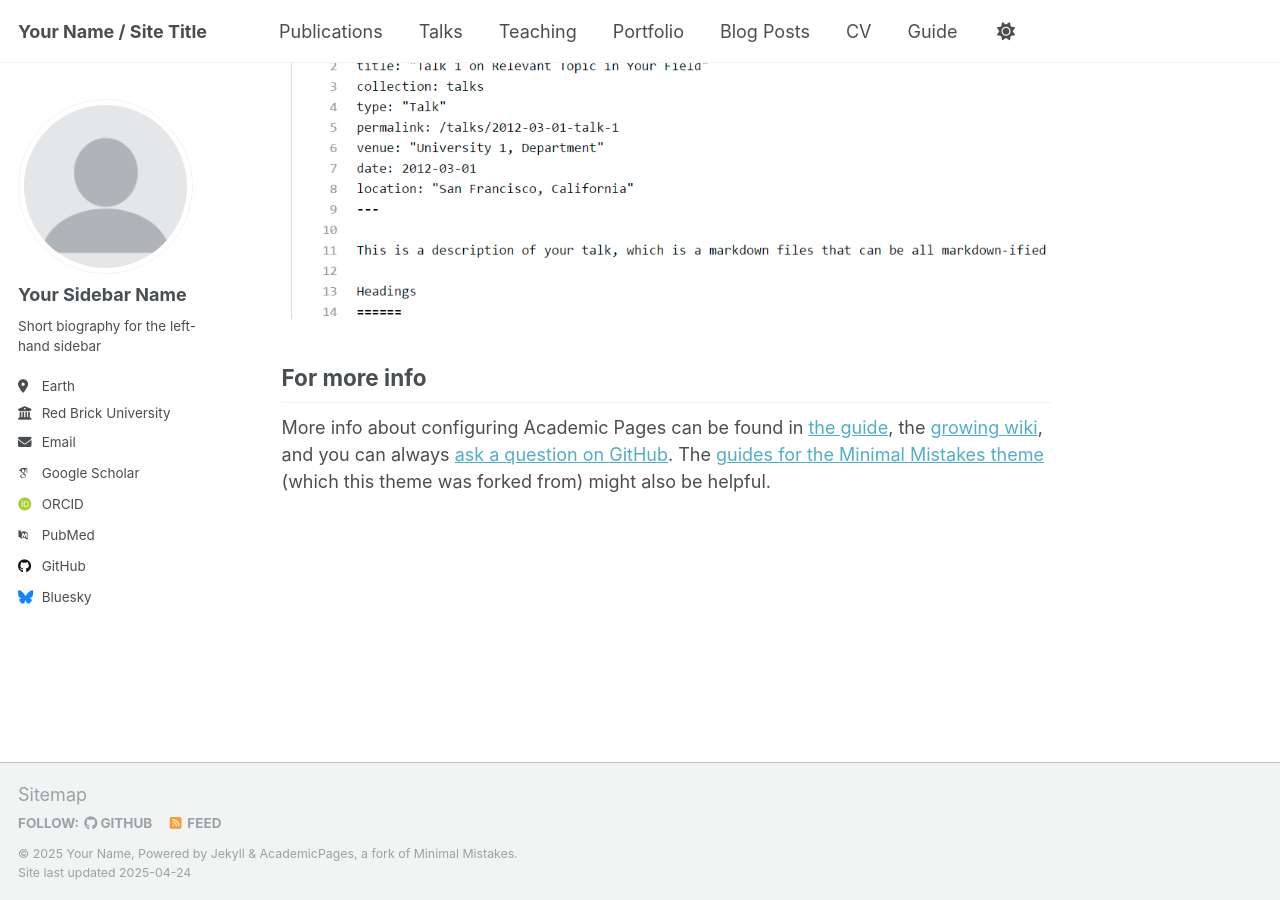
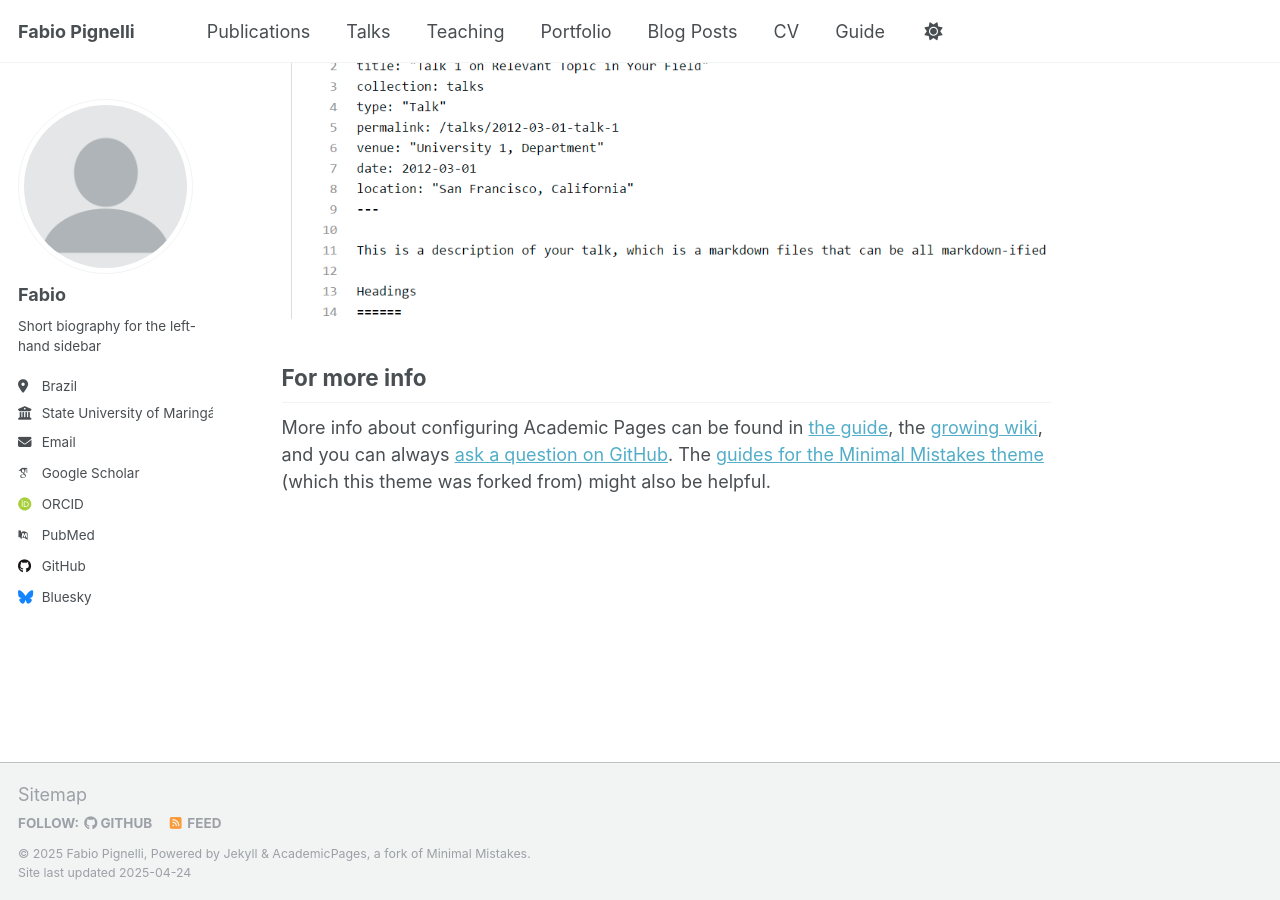
Before and after one commit to fpignelli/fpignelli.github.io, a Jekyll site: the page built from _pages/about.md, in a window 1280 px wide and 900 px high, scrolled down 2636 px. Built offline with Jekyll 4.4.1, drawn with Linux system fonts in a browser that asks for light colours; some web fonts are replaced.

Commit message:
fix initial config

```diff
--- a/_config.yml
+++ b/_config.yml
@@ -9,13 +9,13 @@
 # Basic Site Settings
 locale                   : "en-US"
 site_theme               : "default"
-title                    : "Your Name / Site Title"
+title                    : "Fabio Pignelli"
 title_separator          : "-"
-name                     : &name "Your Name"
+name                     : &name "Fabio Pignelli"
 description              : &description "personal description"
-url                      : https://academicpages.github.io # the base hostname & protocol for your site e.g. "https://[your GitHub username].github.io"
+url                      : https://fpignelli.github.io # the base hostname & protocol for your site e.g. "https://[your GitHub username].github.io"
 baseurl                  : "" # the subpath of your site, e.g. "/blog"
-repository               : "academicpages/academicpages.github.io"
+repository               : "fpignelli/fpignelli.github.io"
 
 # Site Author - The following control what appear as part of the author content on the side bar.
 #               If a field is blank the icon and link will not appear, otherwise it will be shown.
@@ -23,11 +23,11 @@ repository               : "academicpages/academicpages.github.io"
 author:
   # Biographic information
   avatar           : "profile.png"
-  name             : "Your Sidebar Name"
+  name             : "Fabio"
   pronouns         : # example: "she/her"
   bio              : "Short biography for the left-hand sidebar"
-  location         : "Earth"
-  employer         : "Red Brick University"
+  location         : "Brazil"
+  employer         : "State University of Maringá"
   uri              : # URL
   email            : "none@example.org"
 
@@ -35,7 +35,7 @@ author:
   arxiv            : # URL - Update with the correct link to your profile
   googlescholar    : "https://scholar.google.com/citations?user=PS_CX0AAAAAJ"
   impactstory      : # URL
-  orcid            : "http://orcid.org/yourorcidurl"
+  orcid            : "https://orcid.org/0009-0002-3494-8775"
   semantic         : # URL
   pubmed           : "https://www.ncbi.nlm.nih.gov/pubmed/?term=john+snow"
   researchgate     : # URL
@@ -45,7 +45,7 @@ author:
   bitbucket        : # Username - Update with your username on the site
   codepen          : # Username
   dribbble         : # Username
-  github           : "academicpages"
+  github           : "fpignelli"
   kaggle           : # Username
   stackoverflow    : # User number or user number and name (i.e., use "1" or "1/jeff-atwood")
 
```
